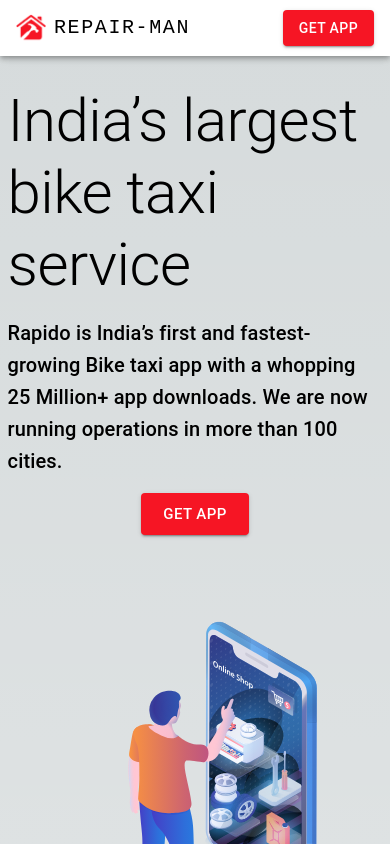
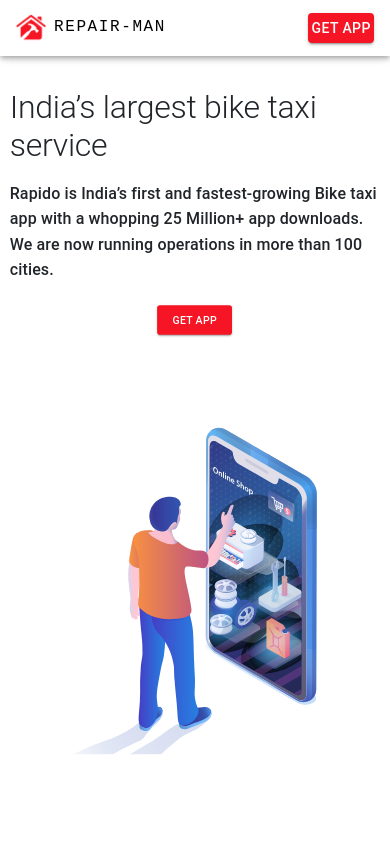
Before and after one commit to dhruv-kabariya/WaveWork-website, a Next.js app: page / in a window 390 px wide. Shown: the top 844 px of the page. Built offline with nearby package versions, Linux system fonts and the light colour scheme.

Commit message:
bug fixes

```diff
--- a/components/MainSection.js
+++ b/components/MainSection.js
@@ -7,7 +7,7 @@
     return (
         <section id="#" className={`${styles['main-section']}`}>
             <Box component={'div'} sx={{display: "flex", flexDirection: {xs: 'column', md: 'row'}, justifyContent: "center", alignItems: "center", columnGap: {xs: "0rem", md: "1rem"}}}>
-                <Box component={'div'} sx={{display: "flex", flexDirection: "column", alignItems: "center", maxWidth: {xs: "75%", md: "30%"}}}>
+                <Box component={'div'} sx={{display: "flex", flexDirection: "column", alignItems: "center", maxWidth: {xs: "95vw", md: "30vw"}}}>
                     <Typography variant="h2" component="h1" className={`${styles['main-section-writing']}`}>
                         India’s largest bike taxi service
                     </Typography>
--- a/components/Navbar.js
+++ b/components/Navbar.js
@@ -50,8 +50,9 @@
                             display: { xs: 'none', md: 'flex' },
                             fontFamily: 'monospace',
                             fontWeight: 700,
+                            fontSize: {xs: "1rem"},
                             letterSpacing: '.3rem',
-                            color: 'inherit',
+                            color: 'black',
                             textDecoration: 'none',
                         }}
                     >
@@ -106,8 +107,9 @@
                             flexGrow: 1,
                             fontFamily: 'monospace',
                             fontWeight: 400,
+                            fontSize: {xs: "1rem"},
                             letterSpacing: {xs: '.1rem', md: ".3rem"},
-                            color: 'inherit',
+                            color: 'black',
                             textDecoration: 'none',
                         }}
                     >
@@ -126,7 +128,7 @@
                     </Box> */}
 
                     <Box sx={{ flexGrow: 1 }}>
-                        <Button sx={{alignSelf: "flex-end", float: "right", backgroundColor: "#f61524", color: "white"}} onMouseLeave={(e) => e.target.style.backgroundColor = "#f61524"} onMouseEnter={(e) => e.target.style.backgroundColor = "#d00815"} variant="contained">Get App</Button>
+                        <Button sx={{alignSelf: "flex-end", float: "right", backgroundColor: "#f61524", color: "white"}} className={`${styles['nav-button']}`} onMouseLeave={(e) => e.target.style.backgroundColor = "#f61524"} onMouseEnter={(e) => e.target.style.backgroundColor = "#d00815"} variant="contained">Get App</Button>
                     </Box>
                 </Toolbar>
             </Container>
--- a/styles/MainSection.module.css
+++ b/styles/MainSection.module.css
@@ -4,7 +4,6 @@
     display: flex;
     justify-content: center;
     align-items: center;
-    width: 100vw;
 }
 
 .main-section-button{
@@ -20,9 +19,27 @@
     height: auto;
 }
 
+
+@media screen and (max-width: 600px) {
+    .main-section__image{
+        width: 500px;
+        height: auto;
+    }
+}
+
 @media screen and (max-width: 400px) {
     .main-section__image{
         width: 500px;
         height: auto;
     }
+    .main-section > * h1 {
+        font-size: 2rem;
+    }
+
+    .main-section > * p {
+        font-size: 1rem;
+    }
+    .main-section-button{
+        transform: scale(0.7);
+    }
 }
--- a/styles/Step1.module.css
+++ b/styles/Step1.module.css
@@ -28,4 +28,7 @@
     .step1-section-writing > p {
         font-size: 18px;
     }
+    .step1-section-button{
+        transform: scale(0.7);
+    }
 }
--- a/styles/Step2.module.css
+++ b/styles/Step2.module.css
@@ -28,4 +28,7 @@
     .step2-section-writing > p {
         font-size: 18px;
     }
+    .step2-section-button{
+        transform: scale(0.7);
+    }
 }
--- a/styles/Step3.module.css
+++ b/styles/Step3.module.css
@@ -28,4 +28,7 @@
     .step3-section-writing > p {
         font-size: 18px;
     }
+    .step3-section-button{
+        transform: scale(0.7);
+    }
 }
--- a/styles/globals.css
+++ b/styles/globals.css
@@ -1,75 +1,8 @@
 :root {
-  --max-width: 1100px;
-  --border-radius: 12px;
-  --font-mono: ui-monospace, Menlo, Monaco, 'Cascadia Mono', 'Segoe UI Mono',
-    'Roboto Mono', 'Oxygen Mono', 'Ubuntu Monospace', 'Source Code Pro',
-    'Fira Mono', 'Droid Sans Mono', 'Courier New', monospace;
-
-  --foreground-rgb: 0, 0, 0;
-  --background-start-rgb: 214, 219, 220;
-  --background-end-rgb: 255, 255, 255;
-
-  --primary-glow: conic-gradient(
-    from 180deg at 50% 50%,
-    #16abff33 0deg,
-    #0885ff33 55deg,
-    #54d6ff33 120deg,
-    #0071ff33 160deg,
-    transparent 360deg
-  );
-  --secondary-glow: radial-gradient(
-    rgba(255, 255, 255, 1),
-    rgba(255, 255, 255, 0)
-  );
-
-  --tile-start-rgb: 239, 245, 249;
-  --tile-end-rgb: 228, 232, 233;
-  --tile-border: conic-gradient(
-    #00000080,
-    #00000040,
-    #00000030,
-    #00000020,
-    #00000010,
-    #00000010,
-    #00000080
-  );
-
-  --callout-rgb: 238, 240, 241;
-  --callout-border-rgb: 172, 175, 176;
-  --card-rgb: 180, 185, 188;
-  --card-border-rgb: 131, 134, 135;
 }
 
 @media (prefers-color-scheme: dark) {
   :root {
-    --foreground-rgb: 255, 255, 255;
-    --background-start-rgb: 0, 0, 0;
-    --background-end-rgb: 0, 0, 0;
-
-    --primary-glow: radial-gradient(rgba(1, 65, 255, 0.4), rgba(1, 65, 255, 0));
-    --secondary-glow: linear-gradient(
-      to bottom right,
-      rgba(1, 65, 255, 0),
-      rgba(1, 65, 255, 0),
-      rgba(1, 65, 255, 0.3)
-    );
-
-    --tile-start-rgb: 2, 13, 46;
-    --tile-end-rgb: 2, 5, 19;
-    --tile-border: conic-gradient(
-      #ffffff80,
-      #ffffff40,
-      #ffffff30,
-      #ffffff20,
-      #ffffff10,
-      #ffffff10,
-      #ffffff80
-    );
-
-    --callout-rgb: 20, 20, 20;
-    --callout-border-rgb: 108, 108, 108;
-    --card-rgb: 100, 100, 100;
-    --card-border-rgb: 200, 200, 200;
   }
 }
 
@@ -87,13 +20,6 @@
 }
 
 body {
-  color: rgb(var(--foreground-rgb));
-  background: linear-gradient(
-      to bottom,
-      transparent,
-      rgb(var(--background-end-rgb))
-    )
-    rgb(var(--background-start-rgb));
 }
 
 a {
@@ -103,6 +29,5 @@
 
 @media (prefers-color-scheme: dark) {
   html {
-    color-scheme: dark;
   }
 }
--- a/styles/navbar.module.css
+++ b/styles/navbar.module.css
@@ -24,3 +24,10 @@
 .nav-button:hover{
     background-color: #d00815;
 }
+
+@media screen and (max-width: 400px) {
+    .nav-button{
+        padding: 0.2rem !important;
+        font-size: 12px;
+    }
+}
```
